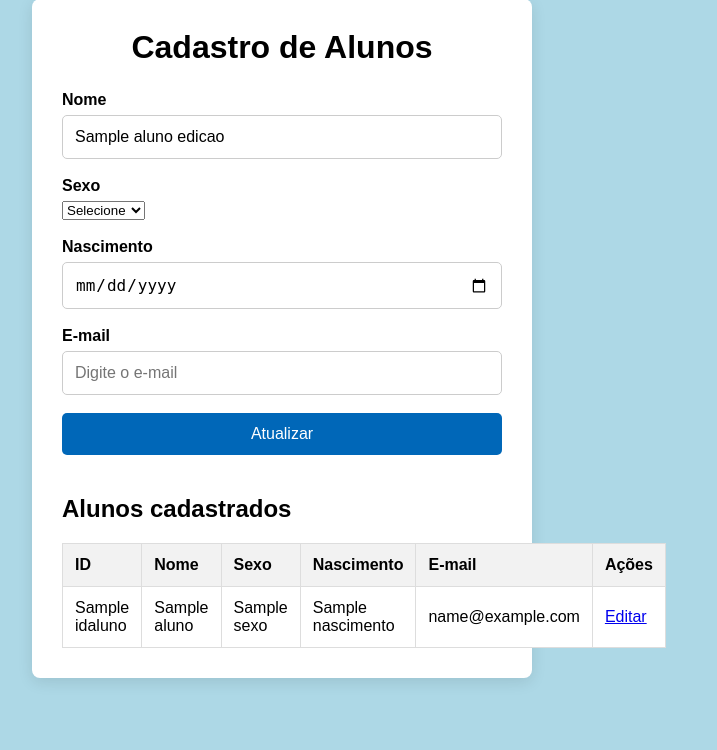
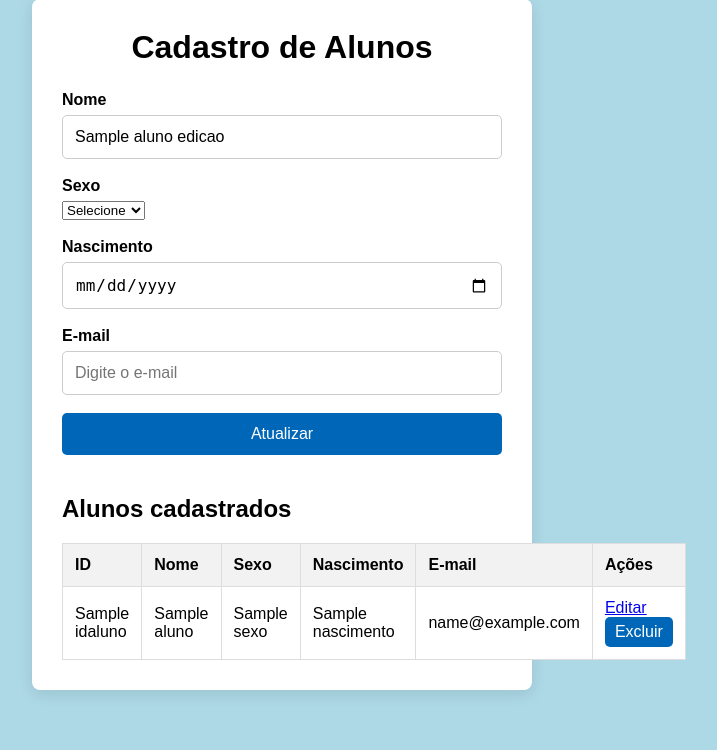
Before and after one commit to alanodomingues/cadastro-web-flask-sqlserver, a Flask app: template templates/cadastro.html in a window 1280 px wide. Shown: the part 61-811 px from the top of the page, without its empty margins (358-1075 px from the left). Before the commit the page ends 742 px from the top, so only its background shows below. Run offline with Flask 3, Linux system fonts and the light colour scheme; the template is opened without the code that fills it: most values are stand-ins (such as "Sample title", 1, 10 or a date in 2020).

Commit message:
Exclusão de Alunos

```diff
--- a/static/css/estilo.css
+++ b/static/css/estilo.css
@@ -87,3 +87,17 @@ tr:hover {
 body {
     background-color: lightblue;
 }
+
+.form-excluir {
+    display: inline-block;
+    margin-left: 8px;
+}
+
+.btn-salvar {
+    width: 100%;
+}
+
+.btn-excluir {
+    width: auto;
+    padding: 6px 10px;
+}
--- a/templates/cadastro.html
+++ b/templates/cadastro.html
@@ -53,13 +53,14 @@
                 <input type="email" id="email" name="email" placeholder="Digite o e-mail" maxlength="30">
             </div>
 
-            <button type="submit">
+            <button class="btn" type="submit">
                 {% if aluno_edicao %}
                 Atualizar
                 {% else %}
                 Salvar
                 {% endif %}
             </button>
+
 
             <h2>Alunos cadastrados</h2>
 
@@ -89,6 +90,14 @@
                                 Editar
                             </a>
 
+
+                            <form class="form-excluir" action="{{url_for('excluir_aluno', id_aluno=aluno.IDALUNO)}}"
+                                method="POST">
+
+                                <button class="btn-excluir" type="submit">
+                                    Excluir
+                                </button>
+                            </form>
                         </td>
 
         </form>
```
